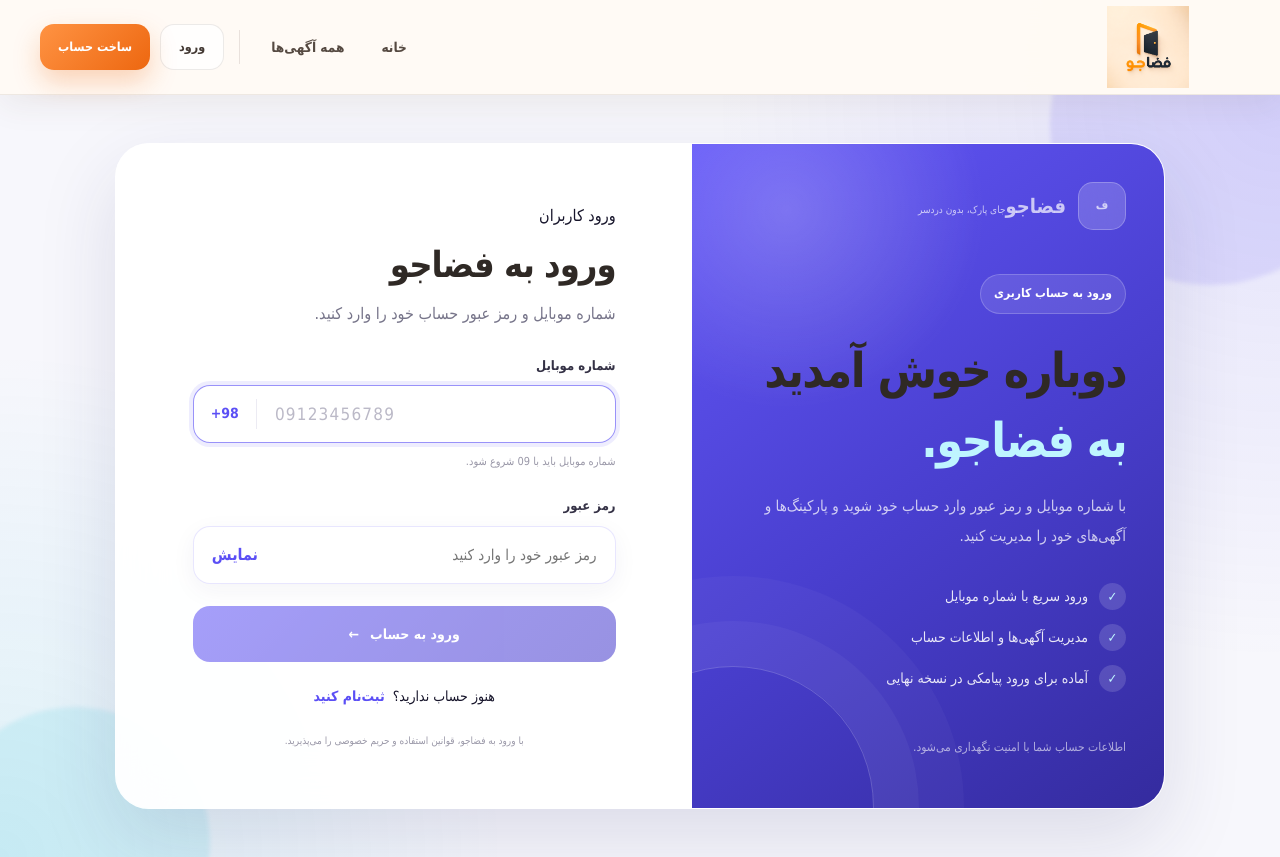
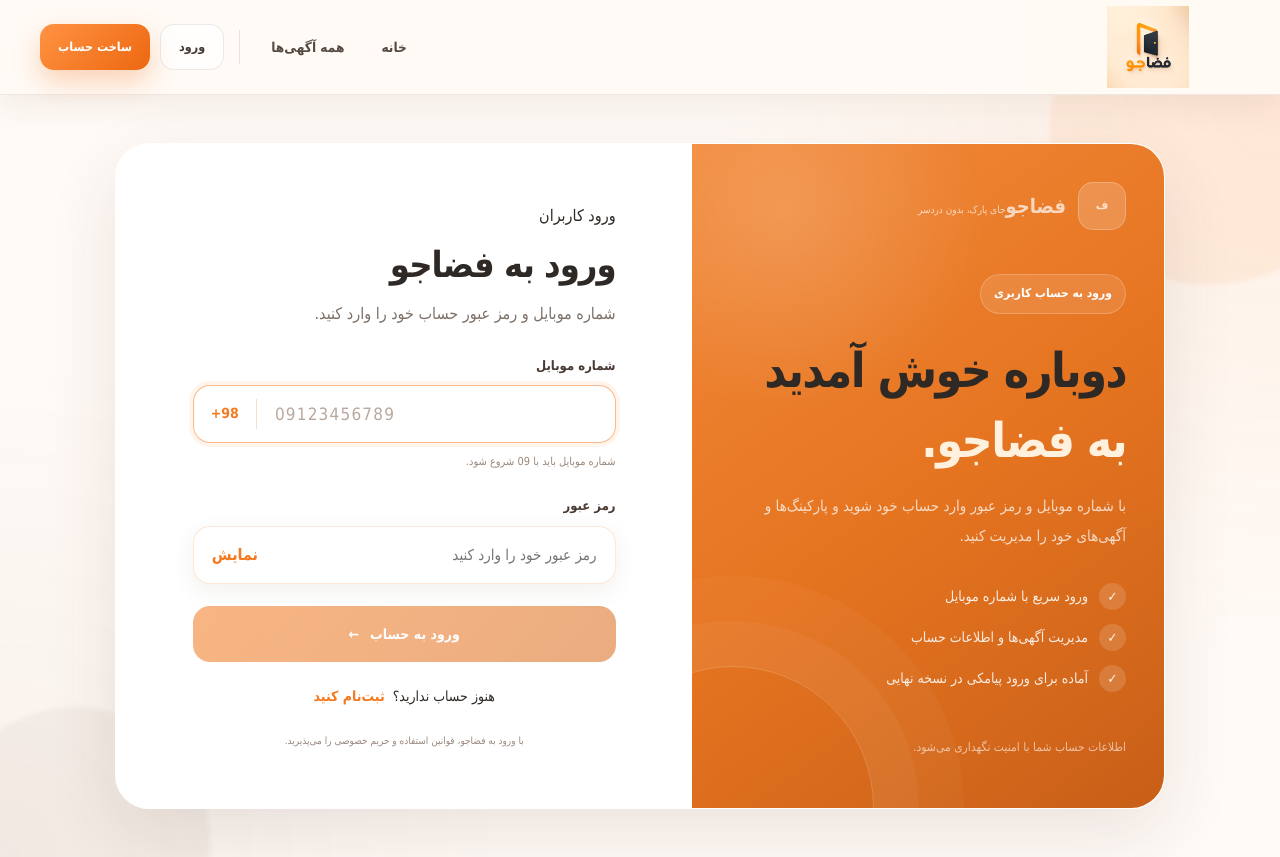
Before and after one commit to bmiahmad1636-sketch/fazajoo, a React (Vite) app: page /login in a window 1280 px wide. Built offline with nearby package versions, Linux system fonts and the light colour scheme; no server answers; the database is empty.

Commit message:
Improve listing details and auth page design

```diff
--- a/src/pages/Login.css
+++ b/src/pages/Login.css
@@ -1,9 +1,9 @@
 .login-page {
-  --login-primary: #5b4ff5;
-  --login-primary-dark: #4338ca;
-  --login-text: #17152b;
-  --login-muted: #77758a;
-  --login-border: rgba(91, 79, 245, 0.14);
+  --login-primary: #f06b16;
+  --login-primary-dark: #c94f08;
+  --login-text: #2f241d;
+  --login-muted: #79675c;
+  --login-border: rgba(240, 107, 22, 0.22);
 
   position: relative;
   min-height: calc(100vh - 72px);
@@ -12,9 +12,9 @@
   place-items: center;
   overflow: hidden;
   background:
-    radial-gradient(circle at top right, rgba(91, 79, 245, 0.13), transparent 38%),
-    radial-gradient(circle at bottom left, rgba(6, 182, 212, 0.11), transparent 34%),
-    #f7f7fc;
+    radial-gradient(circle at top right, rgba(240, 107, 22, 0.18), transparent 38%),
+    radial-gradient(circle at bottom left, rgba(255, 174, 66, 0.15), transparent 34%),
+    #fff7ef;
   color: var(--login-text);
 }
 
@@ -30,7 +30,7 @@
   height: 320px;
   top: -130px;
   right: -90px;
-  background: rgba(91, 79, 245, 0.12);
+  background: rgba(240, 107, 22, 0.16);
 }
 
 .login-background-two {
@@ -38,7 +38,7 @@
   height: 270px;
   bottom: -120px;
   left: -60px;
-  background: rgba(6, 182, 212, 0.1);
+  background: rgba(255, 174, 66, 0.14);
 }
 
 .login-shell {
@@ -52,7 +52,7 @@
   border-radius: 34px;
   overflow: hidden;
   background: rgba(255, 255, 255, 0.72);
-  box-shadow: 0 30px 80px rgba(42, 37, 99, 0.13);
+  box-shadow: 0 30px 80px rgba(91, 53, 28, 0.16);
   backdrop-filter: blur(24px);
 }
 
@@ -65,7 +65,7 @@
   color: #fff;
   background:
     radial-gradient(circle at 20% 10%, rgba(255, 255, 255, 0.2), transparent 28%),
-    linear-gradient(145deg, #6357f8 0%, #493fcf 52%, #342b9e 100%);
+    linear-gradient(145deg, #f47a1f 0%, #df5f0f 52%, #a93d06 100%);
 }
 
 .login-intro::after {
@@ -144,7 +144,7 @@
 
 .login-intro h1 span {
   display: block;
-  color: #bff5ff;
+  color: #ffe0b8;
 }
 
 .login-intro-content > p {
@@ -175,7 +175,7 @@
   place-items: center;
   border-radius: 50%;
   background: rgba(255, 255, 255, 0.14);
-  color: #bff5ff;
+  color: #ffe0b8;
   font-size: 13px;
   font-weight: 900;
 }
@@ -245,7 +245,7 @@
   display: block;
   overflow: hidden;
   border-radius: 999px;
-  background: #ecebf6;
+  background: #f3e4d8;
 }
 
 .login-progress-value {
@@ -253,7 +253,7 @@
   height: 100%;
   display: block;
   border-radius: inherit;
-  background: linear-gradient(90deg, var(--login-primary), #8b82ff);
+  background: linear-gradient(90deg, var(--login-primary), #ffad4d);
   transition: width 0.35s ease;
 }
 
@@ -265,7 +265,7 @@
   margin-top: 8px;
   display: flex;
   justify-content: space-between;
-  color: #aaa8b8;
+  color: #a18e82;
   font-size: 11px;
   font-weight: 700;
 }
@@ -326,7 +326,7 @@
 
 .login-label {
   margin-bottom: 9px;
-  color: #343145;
+  color: #493b33;
   font-size: 13px;
   font-weight: 800;
 }
@@ -340,7 +340,7 @@
   border: 1px solid var(--login-border);
   border-radius: 17px;
   background: #fff;
-  box-shadow: 0 7px 24px rgba(42, 37, 99, 0.05);
+  box-shadow: 0 7px 24px rgba(91, 53, 28, 0.07);
   transition:
     border-color 0.2s ease,
     box-shadow 0.2s ease,
@@ -348,8 +348,8 @@
 }
 
 .login-phone-field:focus-within {
-  border-color: rgba(91, 79, 245, 0.62);
-  box-shadow: 0 0 0 4px rgba(91, 79, 245, 0.1);
+  border-color: rgba(240, 107, 22, 0.68);
+  box-shadow: 0 0 0 4px rgba(240, 107, 22, 0.12);
   transform: translateY(-1px);
 }
 
@@ -358,7 +358,7 @@
   padding: 0 17px;
   display: flex;
   align-items: center;
-  border-right: 1px solid #ecebf3;
+  border-right: 1px solid #f0dfd2;
   color: var(--login-primary);
   font-size: 14px;
   font-weight: 900;
@@ -378,12 +378,12 @@
 }
 
 .login-phone-field input::placeholder {
-  color: #bbb9c7;
+  color: #b9a89d;
 }
 
 .login-field-hint {
   margin: 8px 3px 22px;
-  color: #9a98a8;
+  color: #9b887d;
   font-size: 11px;
 }
 
@@ -406,7 +406,7 @@
   font-size: 14px;
   font-weight: 900;
   cursor: pointer;
-  box-shadow: 0 13px 28px rgba(91, 79, 245, 0.23);
+  box-shadow: 0 13px 28px rgba(201, 79, 8, 0.30);
   transition:
     transform 0.2s ease,
     box-shadow 0.2s ease,
@@ -415,7 +415,7 @@
 
 .login-primary-button:hover:not(:disabled) {
   transform: translateY(-2px);
-  box-shadow: 0 17px 33px rgba(91, 79, 245, 0.3);
+  box-shadow: 0 17px 33px rgba(201, 79, 8, 0.38);
 }
 
 .login-primary-button:active:not(:disabled) {
@@ -445,7 +445,7 @@
   justify-content: space-between;
   border: 1px solid var(--login-border);
   border-radius: 15px;
-  background: rgba(91, 79, 245, 0.045);
+  background: rgba(240, 107, 22, 0.06);
 }
 
 .login-phone-summary div {
@@ -497,7 +497,7 @@
   font-family: inherit;
   font-size: 23px;
   font-weight: 900;
-  box-shadow: 0 7px 20px rgba(42, 37, 99, 0.045);
+  box-shadow: 0 7px 20px rgba(91, 53, 28, 0.06);
   transition:
     border-color 0.2s ease,
     box-shadow 0.2s ease,
@@ -506,7 +506,7 @@
 
 .login-otp-fields input:focus {
   border-color: rgba(91, 79, 245, 0.68);
-  box-shadow: 0 0 0 4px rgba(91, 79, 245, 0.1);
+  box-shadow: 0 0 0 4px rgba(240, 107, 22, 0.12);
   transform: translateY(-2px);
 }
 
@@ -539,7 +539,7 @@
 .login-terms {
   max-width: 390px;
   margin: 22px auto 0;
-  color: #9a98a8;
+  color: #9b887d;
   text-align: center;
   font-size: 10px;
   line-height: 1.9;
@@ -643,14 +643,14 @@
 
 .login-field label {
   margin-bottom: 9px;
-  color: #343145;
+  color: #493b33;
   font-size: 13px;
   font-weight: 800;
 }
 
 .login-field small {
   margin-top: 8px;
-  color: #9a98a8;
+  color: #9b887d;
   font-size: 11px;
 }
 
@@ -662,7 +662,7 @@
   border-radius: 17px;
   background: #fff;
   overflow: hidden;
-  box-shadow: 0 7px 24px rgba(42, 37, 99, 0.05);
+  box-shadow: 0 7px 24px rgba(91, 53, 28, 0.07);
   transition: .2s;
 }
 
@@ -709,3 +709,69 @@
 .login-register-link a:hover {
   text-decoration: underline;
 }
+
+/* ===== تعادل رنگی نسخه نهایی ورود ===== */
+.login-page {
+  --login-primary: #f47a1f;
+  --login-primary-dark: #d96818;
+  --login-text: #2f2925;
+  --login-muted: #7d7168;
+  --login-border: rgba(244, 122, 31, 0.18);
+
+  background:
+    radial-gradient(circle at top right, rgba(244, 122, 31, 0.08), transparent 38%),
+    radial-gradient(circle at bottom left, rgba(120, 86, 63, 0.05), transparent 34%),
+    #fffaf6;
+}
+
+.login-background-one {
+  background: rgba(244, 122, 31, 0.08);
+}
+
+.login-background-two {
+  background: rgba(120, 86, 63, 0.05);
+}
+
+.login-shell {
+  box-shadow: 0 26px 70px rgba(71, 48, 34, 0.11);
+}
+
+.login-intro {
+  background:
+    radial-gradient(circle at 20% 10%, rgba(255, 255, 255, 0.16), transparent 28%),
+    linear-gradient(145deg, #f28a3a 0%, #e57420 52%, #c85f18 100%);
+}
+
+.login-intro h1 span {
+  color: #fff1dd;
+}
+
+.login-feature span {
+  color: #fff4e7;
+}
+
+.login-card {
+  background: rgba(255, 255, 255, 0.90);
+}
+
+.login-phone-field:focus-within {
+  border-color: rgba(244, 122, 31, 0.52);
+  box-shadow: 0 0 0 4px rgba(244, 122, 31, 0.08);
+}
+
+.login-primary-button {
+  background: linear-gradient(135deg, #f47a1f, #d96818);
+  box-shadow: 0 12px 26px rgba(217, 104, 24, 0.18);
+}
+
+.login-primary-button:hover:not(:disabled) {
+  box-shadow: 0 16px 30px rgba(217, 104, 24, 0.24);
+}
+
+.login-progress-value {
+  background: linear-gradient(90deg, #f47a1f, #f0a35b);
+}
+
+.login-phone-summary {
+  background: rgba(244, 122, 31, 0.045);
+}
--- a/src/pages/ParkingDetails.css
+++ b/src/pages/ParkingDetails.css
@@ -1835,3 +1835,83 @@
     text-align: center;
   }
 }
+
+/* ===== جمع‌وجورتر کردن بخش «درباره آگهی» ===== */
+
+.parking-details-section:has(.parking-details-description) {
+  padding-top: 14px;
+  padding-bottom: 14px;
+  min-height: 0;
+  height: auto;
+}
+
+.parking-details-section:has(.parking-details-description)
+.parking-details-section__heading {
+  margin-bottom: 8px;
+}
+
+.parking-details-section:has(.parking-details-description)
+.parking-details-section__icon {
+  width: 36px;
+  height: 36px;
+}
+
+.parking-details-section:has(.parking-details-description)
+.parking-details-description {
+  margin: 0;
+  line-height: 1.75;
+}
+
+@media (max-width: 560px) {
+  .parking-details-section:has(.parking-details-description) {
+    padding-top: 12px;
+    padding-bottom: 12px;
+  }
+}
+
+/* ===== اصلاح قطعی ارتفاع بخش درباره آگهی ===== */
+
+.parking-details-section--description {
+  min-height: 0 !important;
+  height: auto !important;
+
+  padding: 12px 18px !important;
+}
+
+.parking-details-section--description
+.parking-details-section__heading {
+  margin-bottom: 6px !important;
+  gap: 8px;
+}
+
+.parking-details-section--description
+.parking-details-section__icon {
+  width: 34px !important;
+  height: 34px !important;
+
+  border-radius: 11px;
+
+  font-size: 0.9rem;
+}
+
+.parking-details-section--description
+.parking-details-section__heading h2 {
+  margin-top: 0;
+
+  font-size: 1.05rem;
+  line-height: 1.5;
+}
+
+.parking-details-section--description
+.parking-details-description {
+  margin: 0 !important;
+
+  font-size: 0.86rem;
+  line-height: 1.7;
+}
+
+@media (max-width: 560px) {
+  .parking-details-section--description {
+    padding: 11px 14px !important;
+  }
+}
```
Also changed, not shown: src/pages/ParkingDetails.jsx (+20 -16 lines), src/pages/Register.css (+93 -29 lines).
